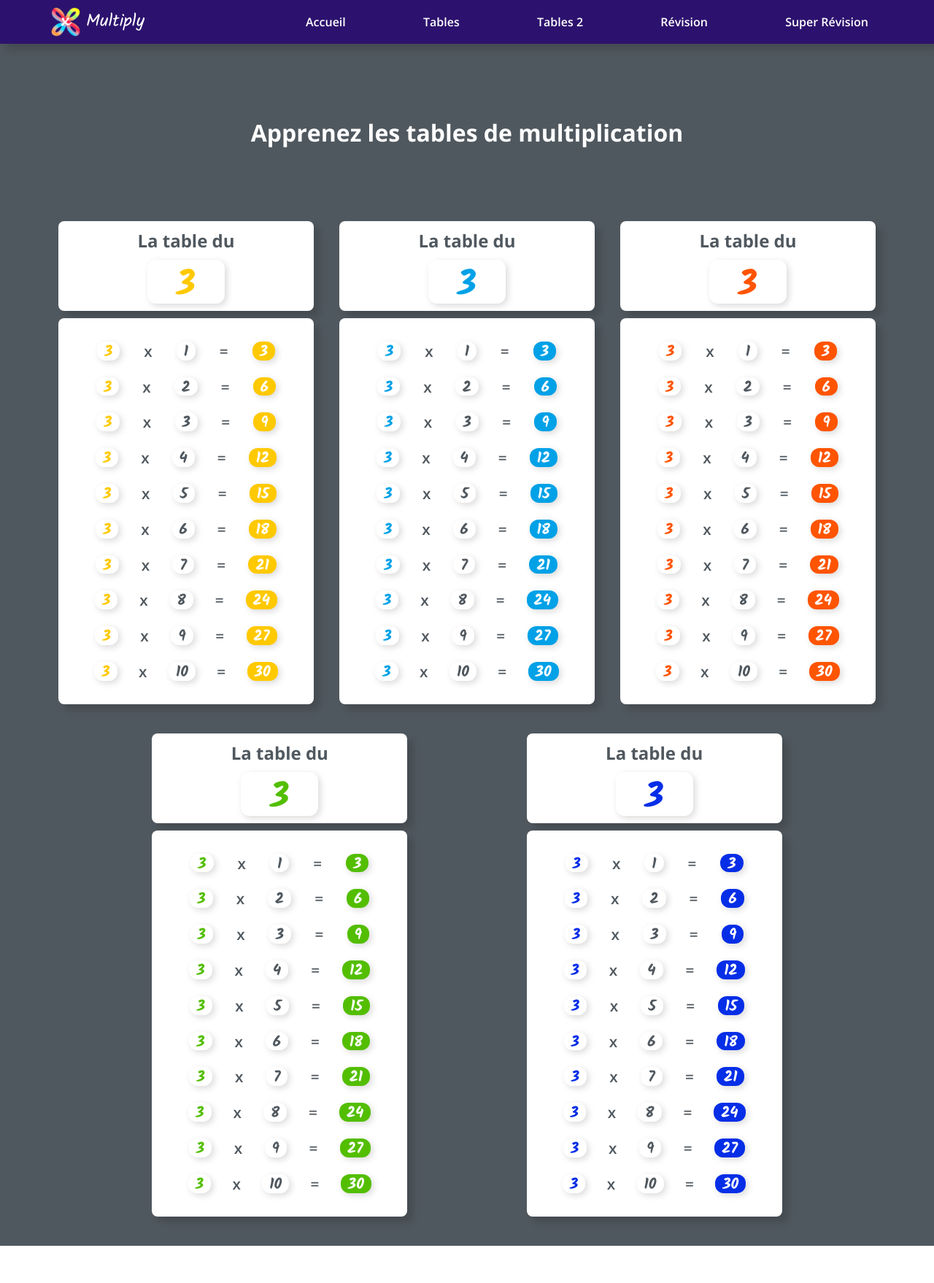
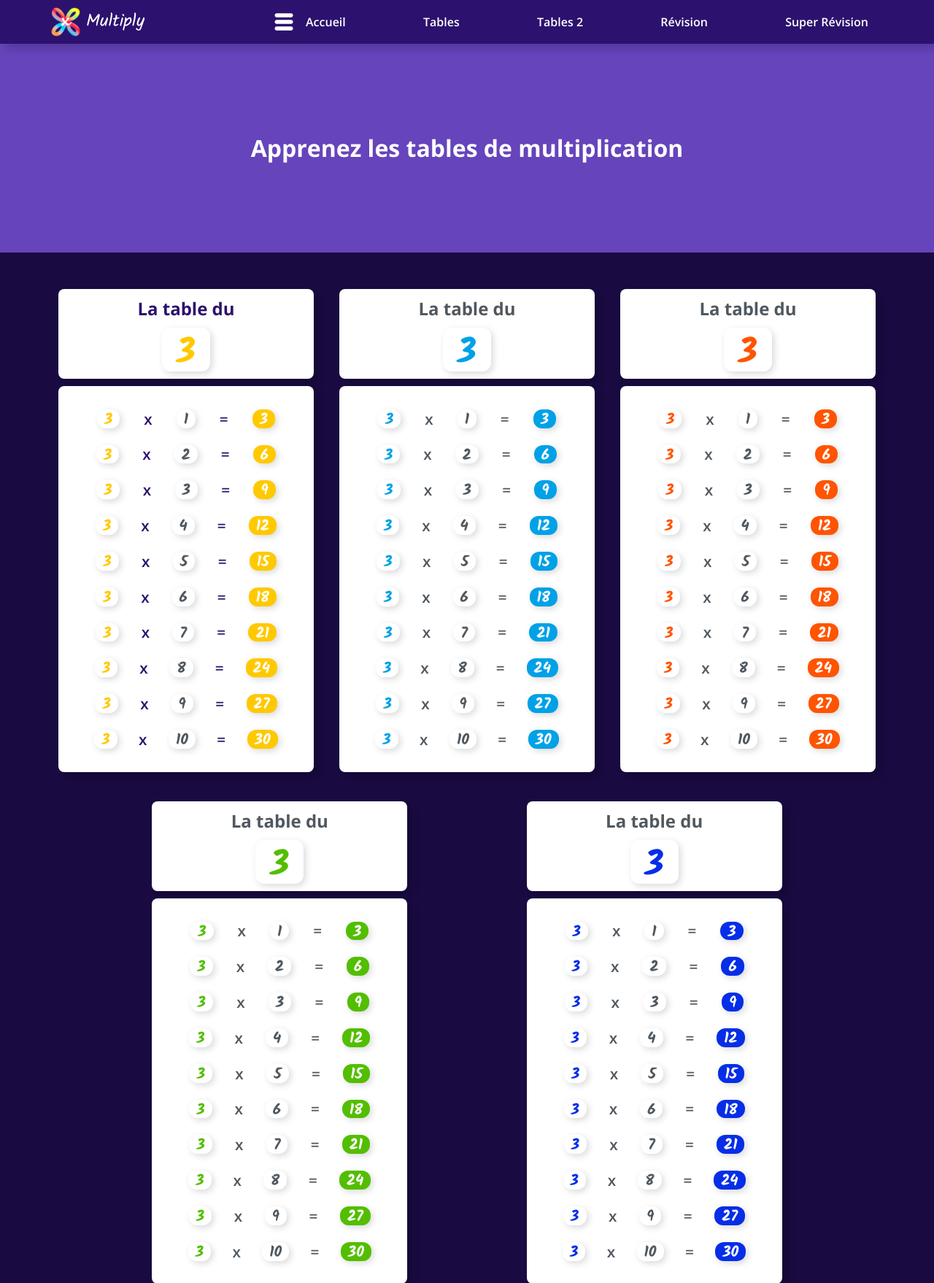
Before and after one commit to g3raphacs/Multiply, a PHP site: page / in a window 1280 px wide. Shown: the top 1758 px of the page at 73% size. Before the commit the page ends 1707 px from the top, so only its background shows below. Run offline with PHP 8.4, Linux system fonts and the light colour scheme; style sheets or scripts are compiled from the project's sources.

Commit message:
color style and navbar

```diff
--- a/index.php
+++ b/index.php
@@ -4,17 +4,22 @@
     <meta charset="UTF-8">
     <meta name="viewport" content="width=device-width, initial-scale=1.0">
     <title>Multiply</title>
+    <link rel="icon" type="image/png" href="media/favicon.png" />
     <link href="https://fonts.googleapis.com/css2?family=Kalam:wght@400;700&family=Open+Sans:ital,wght@0,400;0,600;0,700;1,400;1,600&display=swap" rel="stylesheet">
     <link rel="stylesheet" href="style.css">
 </head>
 <body>
     <header>
         <div id="navbar">
-            <nav class="container flexspaceb m0child">
-                <div id="logo" class="flex">
-                        <div><img src="/media/multiply-logo.png" alt="" width="100" height="100"></div>
-                        <p class="f-24">Multiply</p>
+            <nav class="container flexspaceb m0child wrap">
+                <div id="logoburger" class="flexspaceb">
+                        <div id="logo" class="flex">
+                            <div><img src="/media/multiply-logo.png" alt="" width="100" height="100"></div>
+                            <p class="f-24">Multiply</p>
+                        </div>
+                        <div id="burger" class="flex"><img src="/media/burger.svg" alt="" width="40" height="40"></div>
                 </div>
+
                 <menu class="flexspaceb f-med">
                     <li><a href="index.php">Accueil</a></li>
                     <li><a href="tables.php">Tables</a></li>
@@ -26,10 +31,10 @@
         </div>
     </header>
     <main>
-        <header><h1 class="txt-white txt-center">Apprenez les tables de multiplication</h1></header>
+        <header class="bck-main-light"><h1 class="txt-white txt-center">Apprenez les tables de multiplication</h1></header>
 
                 <div class="container flexspaceev wrap">
-                    <section id="table1" class="tableSec txt-black">
+                    <section id="table1" class="tableSec txt-main">
                         <header class="bck-white">
                         <h2 class="txt-center flex"><span>La table du </span><span class="numA">3</span></h2>
                         </header>
--- a/modules/_resets.scss
+++ b/modules/_resets.scss
@@ -4,7 +4,7 @@ body{
     padding: 0px;
     height: 100%;
     font-family: 'Open Sans', sans-serif;
-    @extend %bck-black;
+    @extend %bck-main-dark;
 }
 // border-box all
 body *{box-sizing: border-box;}
--- a/style.scss
+++ b/style.scss
@@ -12,8 +12,9 @@
     box-shadow: 8px 8px 10px rgba(0, 0, 0, 0.15);
     nav{
         padding: 10px 25px 10px 15px;
+        #logoburger{
+            flex: 0 30%;
             #logo{
-            flex: 0 30%;
                 div{height: 40px;
                     img{
                         height: 40px;
@@ -24,6 +25,7 @@
                 p{
                     font-family: 'Kalam', cursive;
                     line-height: 1rem;
+                }
             }
         }
         menu{
@@ -43,7 +45,8 @@ body{
     top: 60px;
     width: 100vw;
     main>header{
-        margin: 100px 0;
+        padding: 100px 0;
+        margin-bottom: 50px;
     }
 }
 .tableSec{
@@ -85,7 +88,7 @@ body{
         box-shadow: 3px 3px 10px rgba(0, 0, 0, 0.15);
         margin-top: 10px;
         line-height: 2.5rem;
-        padding: 15px 40px 5px 40px;
+        padding: 15px 20px 5px 20px;
         border-radius: 12px;
         font-family: 'Kalam', cursive;
         font-size: 3rem;
```
Lines whose indentation alone changed are shown as unchanged.
